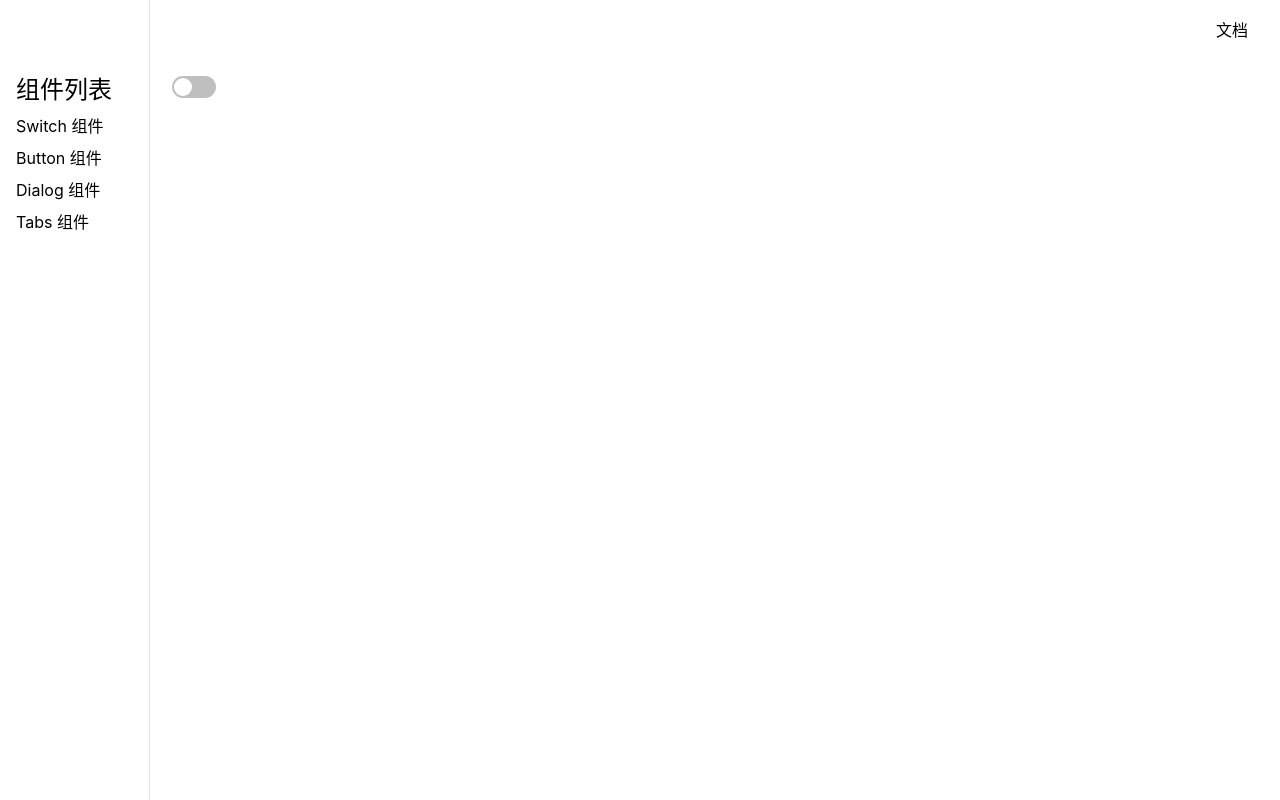
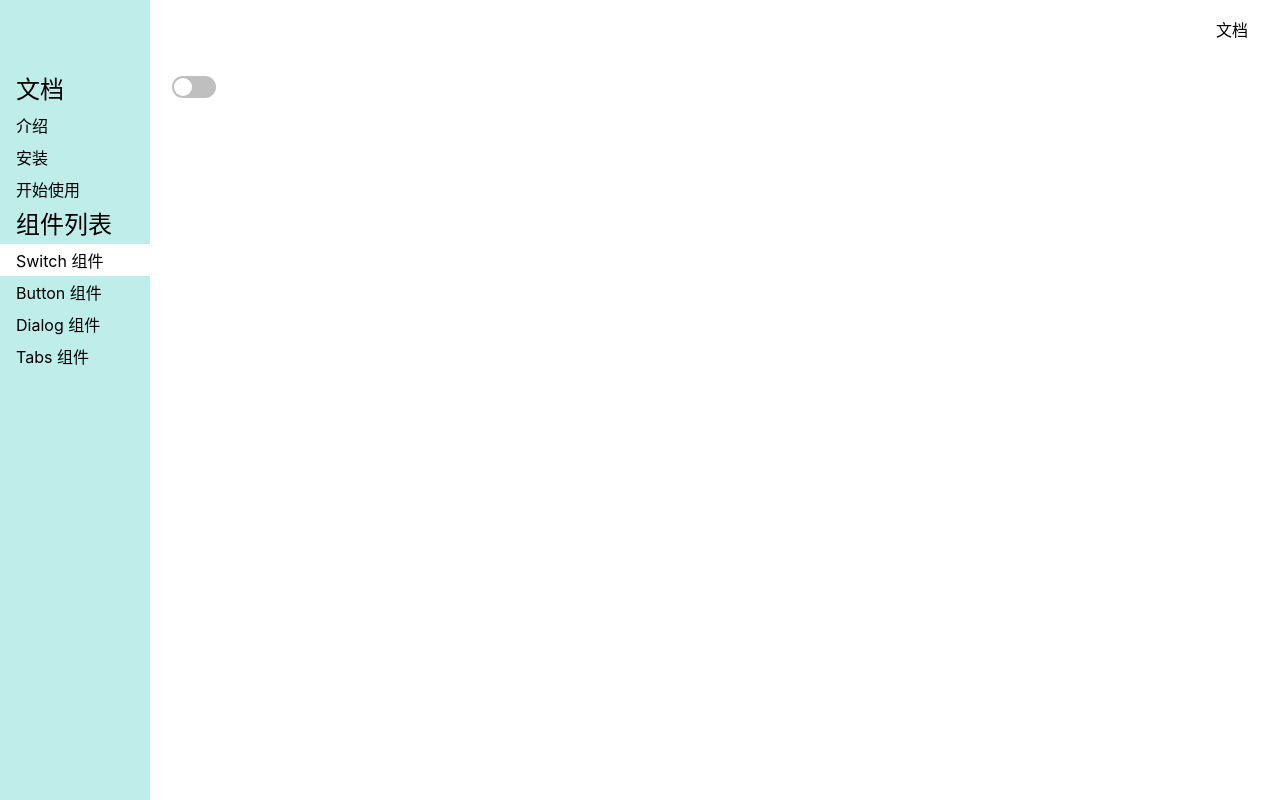
Before and after one commit to YingJiangHui/lemon-ui, a Vue app: page /#/doc/switch in a window 1280 px wide. Built offline with nearby package versions, Linux system fonts and the light colour scheme.

Commit message:
添加更多页面

```diff
--- a/src/views/Doc.vue
+++ b/src/views/Doc.vue
@@ -3,6 +3,18 @@
     <Topnav class="nav" :toggleMenuButtonVisible='true' />
     <div class="content">
         <aside v-if="menuVisible">
+            <h2>文档</h2>
+            <ol>
+                <li>
+                    <router-link tag="li" to="/doc/intro">介绍</router-link>
+                </li>
+                <li>
+                    <router-link tag="li" to="/doc/install">安装</router-link>
+                </li>
+                <li>
+                    <router-link tag="li" to="/doc/get-started">开始使用</router-link>
+                </li>
+            </ol>
             <h2>组件列表</h2>
             <ol>
                 <li>
@@ -81,22 +93,32 @@ export default {
 
 aside {
     z-index: 1;
-    background: #fff;
-    border-right: 1px solid rgba(0, 0, 0, .1);
+    background: #bfedea;
     width: 150px;
-    padding: 70px 16px 16px 16px;
+    padding: 70px 0 0 0;
     position: fixed;
     top: 0;
     left: 0;
     height: 100%;
 
     >h2 {
+        padding: 0 16px;
         margin-bottom: 4px;
     }
 
     >ol {
         >li {
-            padding: 4px 0;
+            >a {
+                border: none;
+                text-decoration: none;
+                padding: 4px 16px;
+                display: block;
+            }
+
+            >a.router-link-active {
+
+                background: #fff;
+            }
         }
     }
 }
--- /dev/null
+++ b/src/views/Get-started.vue
@@ -0,0 +1,3 @@
+<template>
+<div>get started</div>
+</template>
--- /dev/null
+++ b/src/views/Install.vue
@@ -0,0 +1,3 @@
+<template>
+<div>install</div>
+</template>
--- /dev/null
+++ b/src/views/Intro.vue
@@ -0,0 +1,3 @@
+<template>
+<div>Intro</div>
+</template>
```
Also changed, not shown: src/router.ts (+6 -1 lines).
